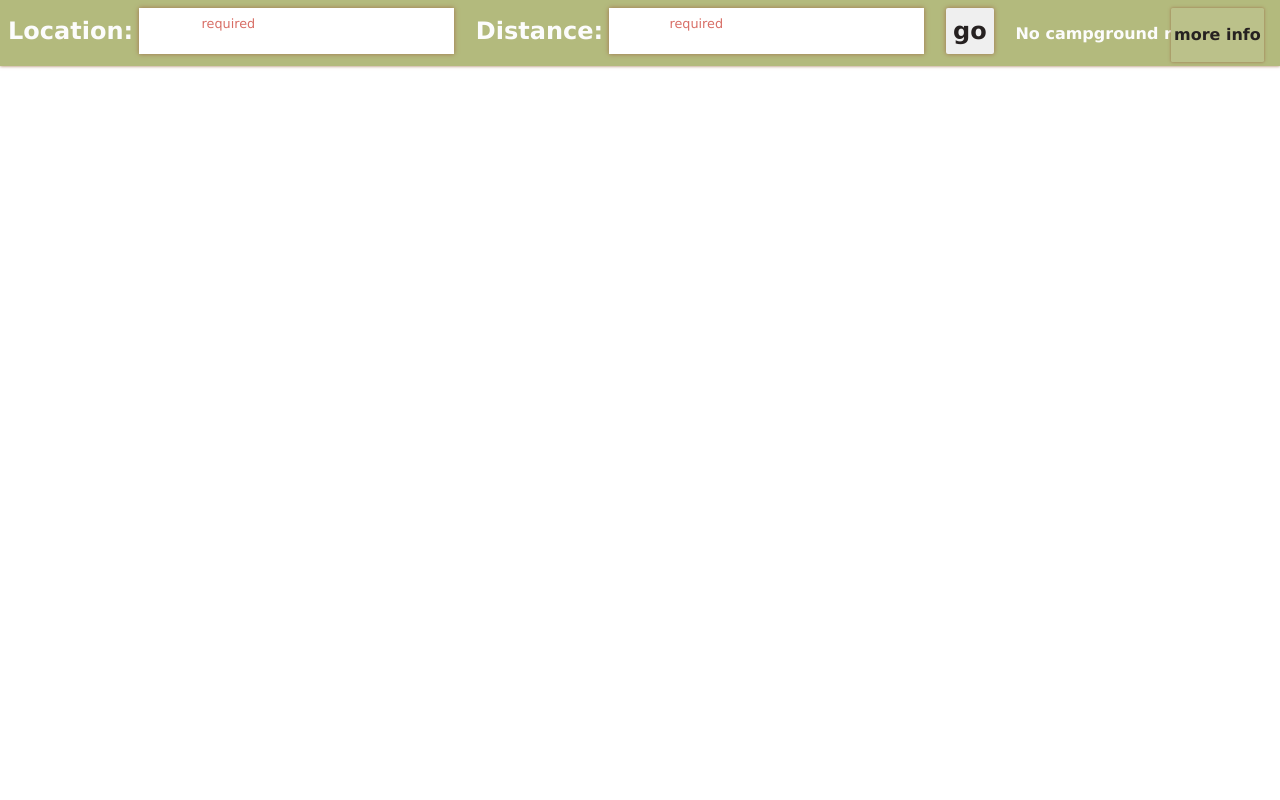
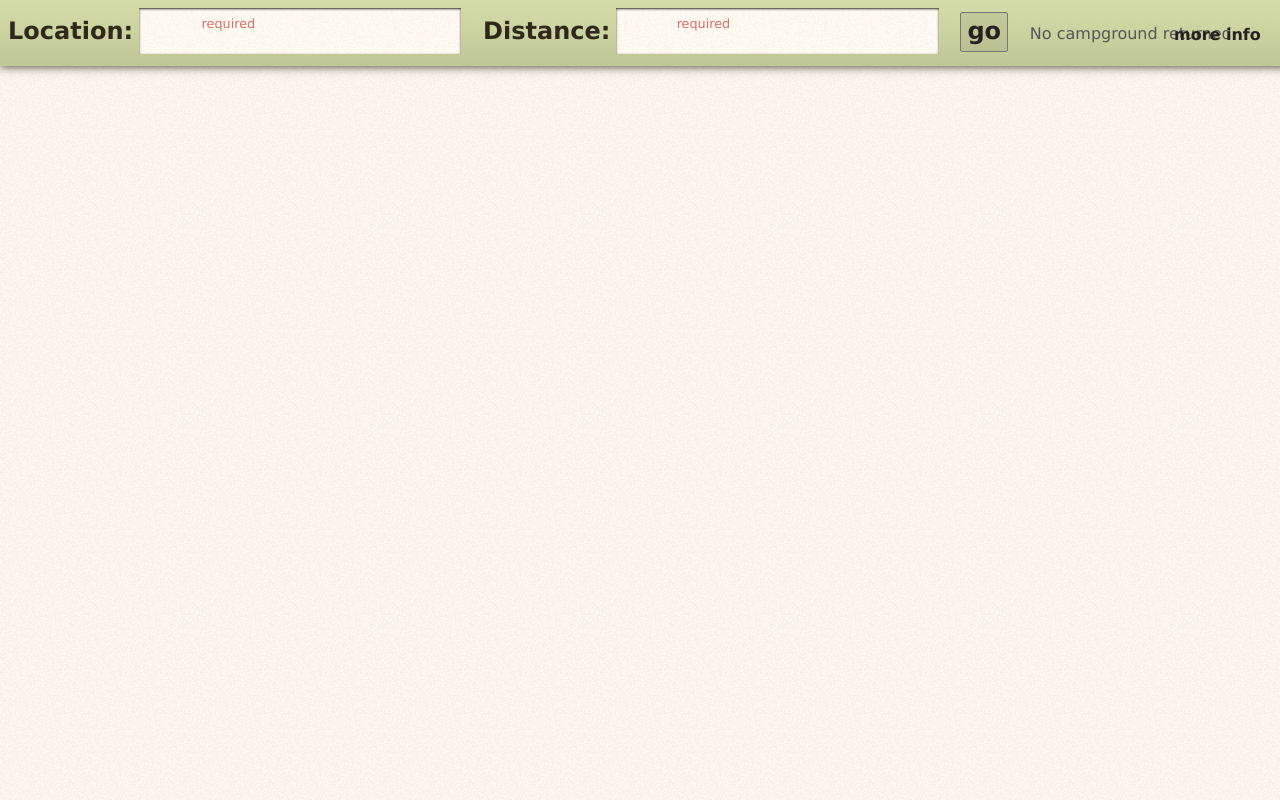
Before and after one commit to jomogalla/campclimate, a Django app: page /camp/ in a window 1280 px wide. Run offline with Django 3.2, Linux system fonts and the light colour scheme.

Commit message:
a lot of graphical changes

```diff
--- a/templates/camp.html
+++ b/templates/camp.html
@@ -1,9 +1,7 @@
 <html>
 <head>
 	<title>camp climate</title>
-	<link rel="icon"
-  type="image/icon"
-  href="{{ STATIC_URL }}/static/images/favicon.ico" />
+	<link rel="icon" type="image/icon" href="{{ STATIC_URL }}/static/images/favicon.ico" />
 	<link rel="stylesheet" type="text/css" href="{{ STATIC_URL }}/static/styles.css">
 <script type="text/javascript" src="{{ STATIC_URL }}/static/jquery-1.8.3.min.js"></script>
 <script type="text/javascript" src="{{ STATIC_URL }}/static/jquery-ui-1.9.2.custom.min.js"></script>
@@ -67,7 +65,7 @@
 </head>
 <body>
 	<div id="page">
-		<div id="header">
+		<div id="banner">
 			<form action="" method="get" class="smallForm">
 				{{ form.as_ul }}
 				<input type="submit" value="go" id="goButton" >
@@ -103,9 +101,12 @@
 						<span class="type">
 							{{infoBlob.campground.TYEP}}
 						</span>
+						<a class="googleMaps" target="_blank" href="https://maps.google.com/maps?q={{infoBlob.campground.latitude}},+{{infoBlob.campground.longitude}}" title="view on google maps"></a>
 						<span class="distance">
 							{{infoBlob.distance}} mile{{infoBlob.distance|pluralize}}
 						</span>
+
+						<!-- <a href="https://maps.google.com/maps?q=37.771008,+-122.41175+(You+can+insert+your+text+here)&iwloc=A&hl=en"></a> -->
 
 
 					</div>
@@ -143,7 +144,7 @@
 			{% endfor %}
 		</div>
 		<div id="spinner">
-			<img src="{{ STATIC_URL }}/static/images/spin.gif" />
+			<img src="{{ STATIC_URL }}/static/images/spinTran						.gif" />
 		</div>
 		{% if debugSwitch %}
 			<div id="debug">
--- a/weather/static/styles.css
+++ b/weather/static/styles.css
@@ -40,8 +40,12 @@
 	font-size: 1.5em;
 	border: 0px;
 	padding:0.2em;
-	box-shadow: 0 0 0.2em #A0714D;
+	/*box-shadow: 0 0 0.2em #A0714D;*/
+	/*border-top: 1px #aaaaaa solid;*/
 	line-height: 1.5em;
+	background-image:url(images/noisy-texture-light.png);
+	box-shadow: inset 0px 1px 0.1em 0px #30291B;
+	padding-left: 0.5em;
 }
 .smallForm li{
 	list-style: none;
@@ -53,29 +57,48 @@
 .smallForm ul{
 	display: inline;
 }
-#header{
+#banner{
 	padding: 0.5em;
 	/*height: 3em;*/
 	line-height: 3em;
 	/*background-color: #848C49;*/
-	background-color: #B3BA7D;
-
-	color: #Fcfcfc;
+	background-color: #D3DBA7;
+	position: fixed;
+	top: 0px;
+	width: 100%;
+	left: 0px;
+	/*color: #Fcfcfc;*/
+	color: #30291B;
 	font-weight: bold;
-	box-shadow: 0 0 0.2em #A0714D;
+	box-shadow: 0 0 0.6em #30291B;
+	/*background-size: cover;*/
+	background-image: url(images/bannerback.png);
+	background-repeat: repeat-x;
+	z-index: 100;
 }
 #goButton{
-	border: 0px;
+	/*border: 0px;*/
 	/*font-size: 1em;*/
 	border-radius: 2px;
 	font-weight: bold;
 	color: #262121;
 	width: 2em;
+	padding: 0px;
+	padding-bottom: 0.1em;
+	background-image: url(images/buttonback.png);
+	box-shadow: 0 0 0 0;
+	border: 1px #787878 solid;
+	cursor: pointer;
+}
+goButton:hover{
+
 }
 .campgroundAmount{
 	/*float: right;*/
 	display: inline;
 	margin: 1em;
+	font-weight: normal;
+	color:#555555;
 }
 #page{
 	margin: 0 auto;
@@ -91,7 +114,7 @@
 }
 .infoBlob{
 	margin: 1em;
-	background-color: #B5A073;
+	background-color: #B29864;
 	/*background-color: #937D4E;*/
 	border-radius: .5em;
 	padding: 0.5em;
@@ -99,7 +122,11 @@
 	float:left;
 	display: table;
 	width: 63.7em;
+	margin-left: auto;
+	margin-right: auto;
 	height: 13em;
+	background-image: url(images/infoback.png);
+	box-shadow: 0px 0.1em 0.2em #30291B;
 
 }
 /*.small{
@@ -108,19 +135,29 @@
 .large{
 	height: 14.9em;
 }
+
 #infoToggle{
-	background-color: #fcfcfc;
-	border-radius: .1em;
+	/*border-radius: .1em;*/
 	/*width: 1em;*/
 	/*height: 1em;*/
 	cursor: pointer;
 	float: right;
 	color: #262121;
 	padding: 0.2em;
-	box-shadow: 0 0 0.2em #A0714D;
-	background-color: #BBC18A;
+	/*box-shadow: 0 0 0.2em #A0714D;*/
+	/*background-color: #D8F5BD;*/
+		/*background-color: #aaa;*/
+	/*opacity: 0.6;*/
 	position: fixed;
 	right: 1em;
+}
+#infoToggle:hover{
+	/*background-image: url(images/buttonback.png);*/
+	/*border-bottom: dotted #666666;*/
+	/*font-style: italic;*/
+}
+#content{
+	padding-top: 3em;
 }
 .weatherRow{
 	height: 10em;
@@ -153,6 +190,14 @@
 	padding-right: 0.3em;
 	margin-top: 0.2em;
 	display: inline-block;
+}
+.googleMaps{
+	float: right;
+	margin-top: 0.1em;
+	background-image: url(images/google-maps-icon.png);
+	height:30px;
+	width: 30px;
+	background-repeat: no-repeat;
 }
 .type{
 	font-weight: normal;
@@ -213,6 +258,7 @@
 	display: none;
 	width: 300px;
 	margin: auto;
+	padding-top: 4em;
 }
 #debug{
 	position: fixed;
@@ -231,4 +277,6 @@
 	font-family: 'Lucida Grande', 'Lucida Sans Unicode', sans-serif;
 	color: #262121;
 	margin: 0px;
+	/*background-color: #FFF9F1;*/
+	background-image:url(images/noisy-texture.png);
 }
--- a/weather/views.py
+++ b/weather/views.py
@@ -115,8 +115,6 @@
 
 
 def camp(request):
-	debug = []
-	debugSwitch = False
 	citySet = []
 	if request.method == 'GET':
 		form = WeatherForm(request.GET)
@@ -131,15 +129,12 @@
 					centerLocation = Zips.objects.get(zipcode=sampleZip)
 				except ObjectDoesNotExist:
 					notification = 'You sure that\'s a real zipcode?'
-					return render_to_response('./camp.html', {'form': form,'notification':notification, 'debugSwitch':debugSwitch, 'debug':debug})
+					return render_to_response('./camp.html', {'form': form,'notification':notification})
 			else:
 				# assume we werent given a zipcode, so parse it as a city
 				parsedZip = re.findall(r'\w+', sampleZip)
 				cityName = ' '.join(parsedZip[0:-1])
 				stateName = parsedZip[-1]
-				debug.append(parsedZip)
-				debug.append('cityname: '+ cityName)
-				debug.append('statename: ' + stateName)
 				# BUG: searching two cities...possible major rewrite required to handle searching with extra(no more jQuery hack)
 				try:
 					centerLocation = City.objects.get(name__iexact=cityName, state__iexact=stateName)
@@ -149,24 +144,29 @@
 						if len(stateName) > 2 and len(cityName) != 0:
 							stateName = cityName + ' ' +stateName
 						possibleCityList = City.objects.filter(name__iexact=stateName)
-						debug.append(len(possibleCityList))
 						if len(possibleCityList) != 0:
 							notification = 'I didn\'t catch the state. Here\'s a list of cities to start with: '
-							return render_to_response('./camp.html', {'form': form, 'notification':notification, 'possibleCityList':possibleCityList, 'debugSwitch':debugSwitch, 'debug':debug})
+							return render_to_response('./camp.html', {'form': form, 'notification':notification, 'possibleCityList':possibleCityList})
 						else:
 							notification = 'I can\'t find '
 							notification += stateName
-							return render_to_response('./camp.html', {'form': form, 'notification':notification, 'debugSwitch':debugSwitch, 'debug':debug})
+							return render_to_response('./camp.html', {'form': form, 'notification':notification})
 					except ObjectDoesNotExist:
 						notification = 'I can\'t seem to find that city'
-						return render_to_response('./camp.html', {'form': form,'notification':notification, 'debugSwitch':debugSwitch, 'debug':debug})
+						return render_to_response('./camp.html', {'form': form,'notification':notification})
 				# in case we have two cities with the same name in the same state
 				except MultipleObjectsReturned:
 					# we get cities & populations but, cant specify the search based on the cities GEOid or location
 					possibleCityList = City.objects.filter(state__iexact=stateName).filter(name__iexact=cityName)
 					notification = 'I got multiple cities with that name: clicking these will just mess with things...sorry'
 					sameCities = True
-					return render_to_response('./camp.html', {'form': form,'notification':notification, 'sameCities':sameCities, 'possibleCityList':possibleCityList, 'debugSwitch':debugSwitch,'debug':debug})
+					return render_to_response('./camp.html', {'form': form,'notification':notification, 'sameCities':sameCities, 'possibleCityList':possibleCityList})
+				# Handling Non UTF data that python hates
+				# except OperationalError:
+					# notification = 'I\'ve encountered non-UTF data. And am notifying my superiors\n Sorry about this'
+					# return render_to_response('./camp.html', {'form': form,'notification':notification})
+
+
 			maxLat = centerLocation.latitude + maxDistance/69.09
 			minLat = centerLocation.latitude - maxDistance/69.09
 			maxLong = centerLocation.longitude + maxDistance/69.09
@@ -177,11 +177,9 @@
 			# trim down the city list to a circle, and build the distance list
 			campDistances = []
 			approvedCampSet = []
-			debug.append('campgrounds before: ' + str(len(citySet)))
 			for campground in campSet:
 				tempDistance = calculateDistance(centerLocation, campground)
-				debug.append(campground.name + ': ' + str(tempDistance))
-				# debug.append(city.name + '- lat:' + str(city.longitude)  + ' long:' + str(city.latitude))
+
 				if tempDistance < float(maxDistance):
 					approvedCampSet.append(campground)
 					campDistances.append(int(tempDistance))
@@ -189,9 +187,6 @@
 			#format the campground type to be human friendly
 			for campground in approvedCampSet:
 				campground = campHumanizer(campground)
-
-			debug.append('campgrounds after: ' + str(len(approvedCampSet)))
-			debug.append('campground distances: ' + str(len(campDistances)))
 
 			allTheForecasts = []
 			for campground in approvedCampSet:
@@ -206,19 +201,17 @@
 			# zipped = [{'city': t[0], 'distance':t[1], 'weather': t[2]} for t in zip(citySet, cityDistances, allTheForecasts)]
 			# debug.append(str(len(citySet)) + ' cities')
 			if len(approvedCampSet) > 0:
-				return render_to_response('./camp.html', {"camplist_length":len(approvedCampSet), 'debugSwitch':debugSwitch, 'debug':debug, 'forecasts':allTheForecasts, 'form': form, 'zipped': zipped})
+				return render_to_response('./camp.html', {"camplist_length":len(approvedCampSet), 'forecasts':allTheForecasts, 'form': form, 'zipped': zipped})
 			else:
 				notification = 'Search farther...'
-				return render_to_response('./camp.html', {'form': form,'farther':notification, 'debugSwitch':debugSwitch, 'debug':debug})
+				return render_to_response('./camp.html', {'form': form,'farther':notification})
 		else:
-			debug.append('form data is invalid')
 			form = WeatherForm(request.GET)
-			return render_to_response('./camp.html', {'form': form, 'debugSwitch':debugSwitch, 'debug':debug})
+			return render_to_response('./camp.html', {'form': form})
 
 	else:
-		debug.append('no GET request data')
 		form = WeatherForm()
-		return render_to_response('./camp.html', {'form': form, 'debugSwitch':debugSwitch, 'debug':debug})
+		return render_to_response('./camp.html', {'form': form})
 
 def calculateDistance(cityA, cityB):
 	from math import sin, radians, cos, acos, degrees
@@ -233,6 +226,7 @@
 		return False
 
 def campHumanizer(campground):
+	# print campground.name
 	# US Federal Campgrounds
 	if campground.TYEP == 'NP':
 		campground.TYEP = 'National Park'
@@ -350,7 +344,7 @@
 			humanFriendlyAmenities.append('No Pets Allowed')
 		# Fee
 		elif amenity == 'L$':
-			humanFriendlyAmenities.append('Free or under $12')
+			humanFriendlyAmenities.append('Less than $12')
 		elif amenity == 'N$':
 			humanFriendlyAmenities.append('No Fee')
 		else:
```
Also changed, not shown: weather/static/images/bannerback.png (added), weather/static/images/buttonback.png (added), weather/static/images/errorbox.png (added), weather/static/images/google-maps-icon-depressed.png (added), weather/static/images/google-maps-icon.png (added), weather/static/images/infoback.png (added), weather/static/images/log.png (added), weather/static/images/log2.png (added), weather/static/images/noisy-texture-light.png (added), weather/static/images/noisy-texture.png (added), weather/static/images/spinTran.gif (added), weather/static/images/spinTran2.gif (added), 2 other files.
